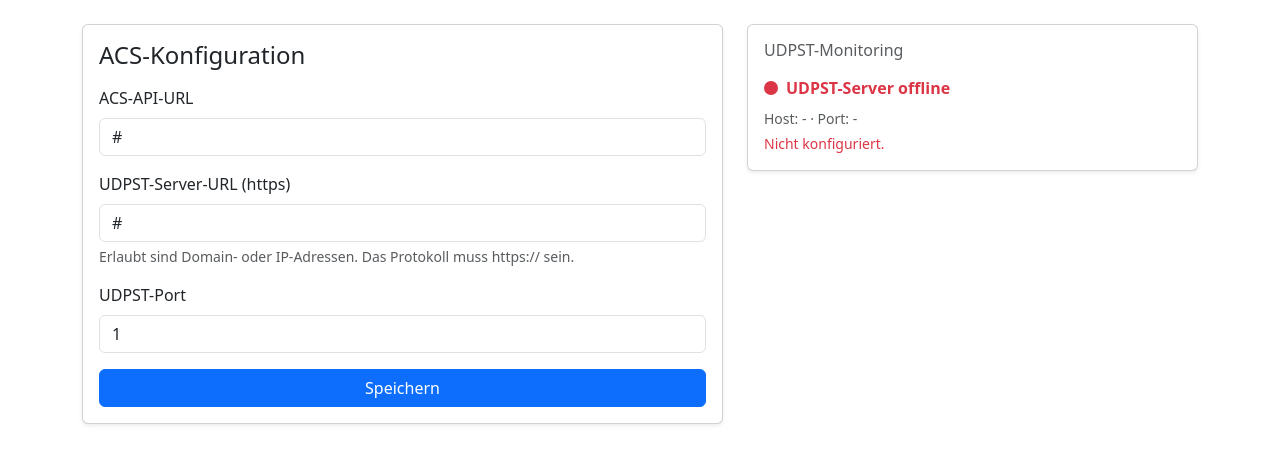
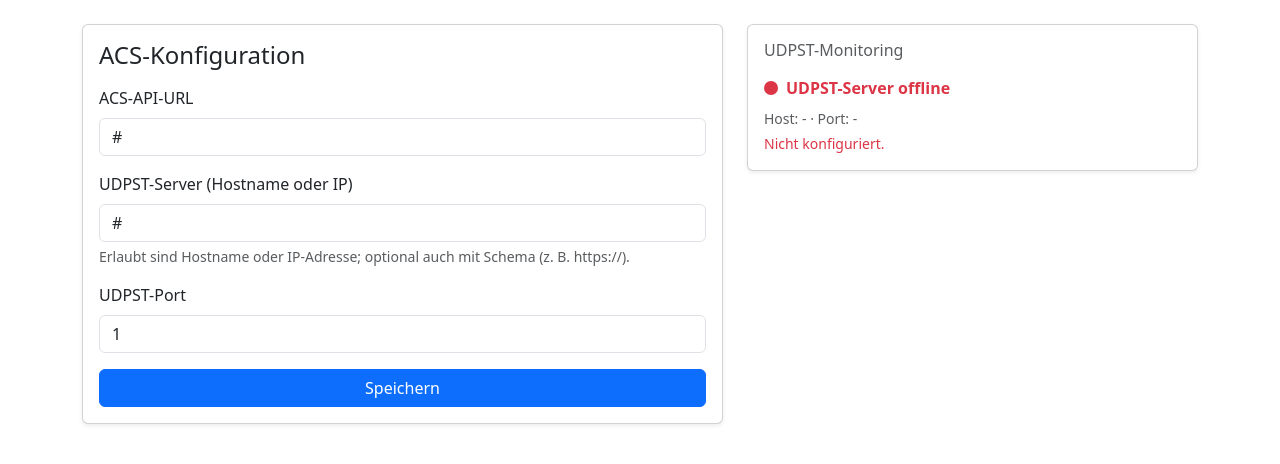
Before and after one commit to DeepZone/GenieACS-Docker-Frontend, a Flask app: page /settings in a window 1280 px wide. Shown: the part 56-520 px from the top of the page. Run offline with Flask 3, Linux system fonts and the light colour scheme; a user stored in the database is signed in; tables that the repository leaves empty hold one stand-in row (values such as "Sample post"); parts of the project's set-up code (start-up, migrations or seed data) failed here and were passed over.

Commit message:
Allow UDPST host/IP input without https scheme

```diff
--- a/app.py
+++ b/app.py
@@ -1128,8 +1128,7 @@ def check_udpst_server_running(host: str, port: int) -> bool:
 def resolve_udpst_monitor_target(config: AppConfig | None) -> dict[str, object]:
     udpst_url = (config.udpst_server_url if config else "").strip() if config else ""
     udpst_port = config.udpst_server_port if config else None
-    parsed_url = urlparse(udpst_url)
-    host = parsed_url.hostname or ""
+    host = extract_udpst_host(udpst_url)
     port = udpst_port if isinstance(udpst_port, int) else None
     return {"url": udpst_url, "host": host, "port": port}
 
@@ -1152,6 +1151,16 @@ def get_udpst_server_status(config: AppConfig | None) -> dict[str, object]:
         "port": port,
         "error": None if healthy else "Nicht erreichbar.",
     }
+
+
+def extract_udpst_host(raw_value: str) -> str:
+    value = (raw_value or "").strip()
+    if not value:
+        return ""
+
+    parse_target = value if "://" in value else f"//{value}"
+    parsed_url = urlparse(parse_target)
+    return parsed_url.hostname or ""
 
 
 def to_decimal(value: object) -> Decimal | None:
@@ -1206,10 +1215,9 @@ def settings():
             flash("UDPST-Server-URL darf nicht leer sein.", "danger")
             return render_template("settings.html", config=config, udpst_server_status=get_udpst_server_status(config))
 
-        parsed_url = urlparse(udpst_server_url)
-        host = parsed_url.hostname or ""
-        if parsed_url.scheme.lower() != "https" or not host:
-            flash("UDPST-Server-URL muss mit https:// beginnen und einen Host enthalten.", "danger")
+        host = extract_udpst_host(udpst_server_url)
+        if not host:
+            flash("UDPST-Server muss eine Hostname- oder IP-Angabe enthalten.", "danger")
             return render_template("settings.html", config=config, udpst_server_status=get_udpst_server_status(config))
 
         try:
--- a/templates/settings.html
+++ b/templates/settings.html
@@ -12,15 +12,15 @@
             <input name="acs_api_url" class="form-control" value="{{ config.acs_api_url }}" required />
           </div>
           <div>
-            <label class="form-label">UDPST-Server-URL (https)</label>
+            <label class="form-label">UDPST-Server (Hostname oder IP)</label>
             <input
               name="udpst_server_url"
               class="form-control"
               value="{{ config.udpst_server_url }}"
-              placeholder="https://speedtest.example.com"
+              placeholder="speedtest.example.com"
               required
             />
-            <div class="form-text">Erlaubt sind Domain- oder IP-Adressen. Das Protokoll muss https:// sein.</div>
+            <div class="form-text">Erlaubt sind Hostname oder IP-Adresse; optional auch mit Schema (z. B. https://).</div>
           </div>
           <div>
             <label class="form-label">UDPST-Port</label>
```
